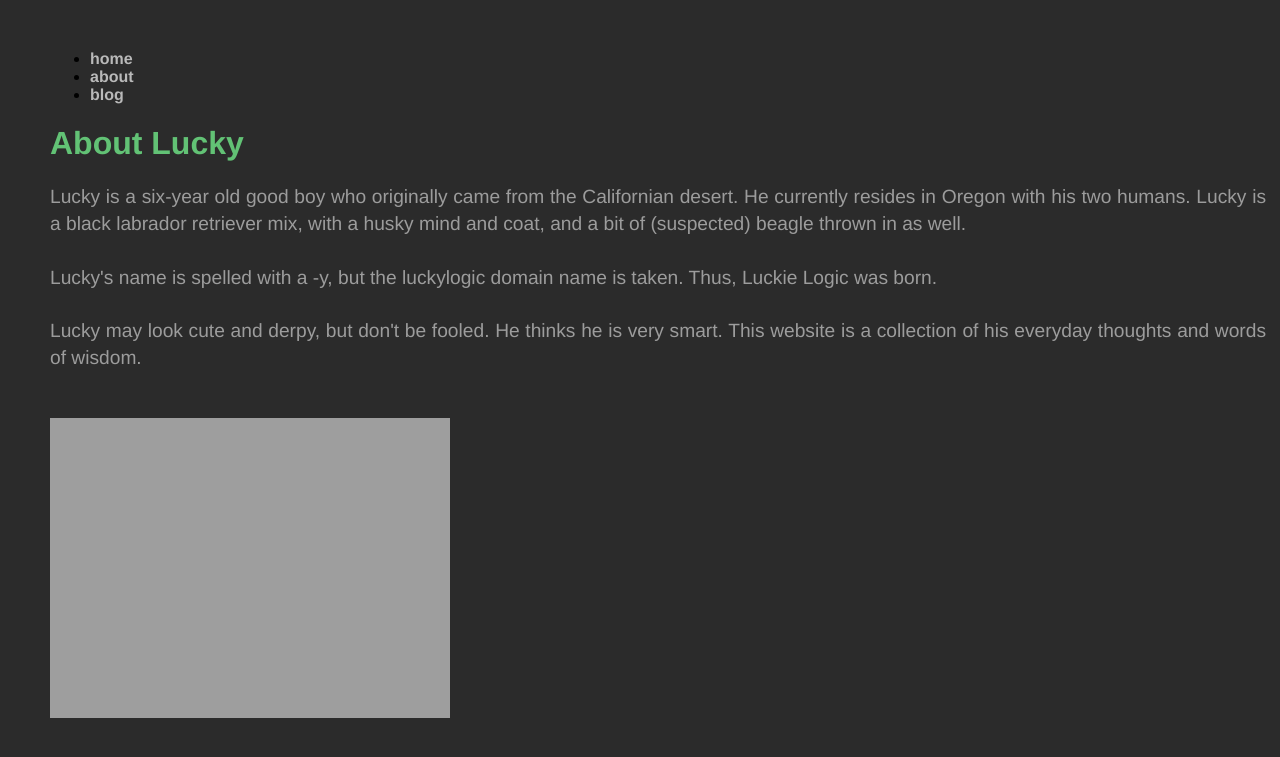
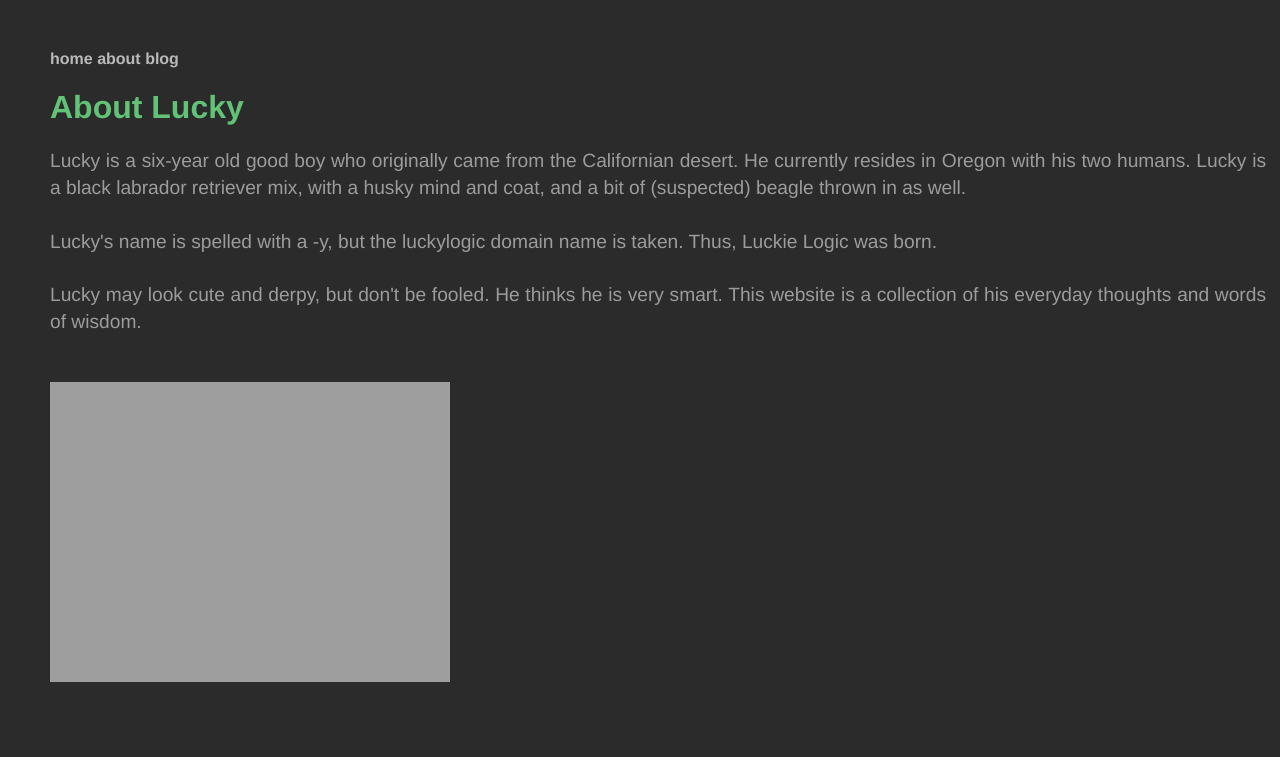
Before and after one commit to luckielogic/luckielogic.github.io, a Jekyll site: the page built from about/index.html, in a window 1280 px wide. Shown: the top 757 px of the page. Built offline with Jekyll 4.4.1, drawn with Linux system fonts in a browser that asks for light colours.

Commit message:
Update default.html

```diff
--- a/_layouts/default.html
+++ b/_layouts/default.html
@@ -6,13 +6,13 @@
 			<link rel="stylesheet" type="text/css" href="/css/main.css">
 		</head>
 		<body>
+			<div class="navigate">
 			<nav>
-	    		<ul>
-	        		<li><a href="/">home</a></li>
-		        	<li><a href="/about">about</a></li>
-	        		<li><a href="/blog">blog</a></li>
-	    		</ul>
+				<a href="/">home</a>
+		        	<a href="/about">about</a>
+	        		<a href="/blog">blog</a>
 			</nav>
+			</div>
 			<div class="container">
 
 			{{ content }}
```
